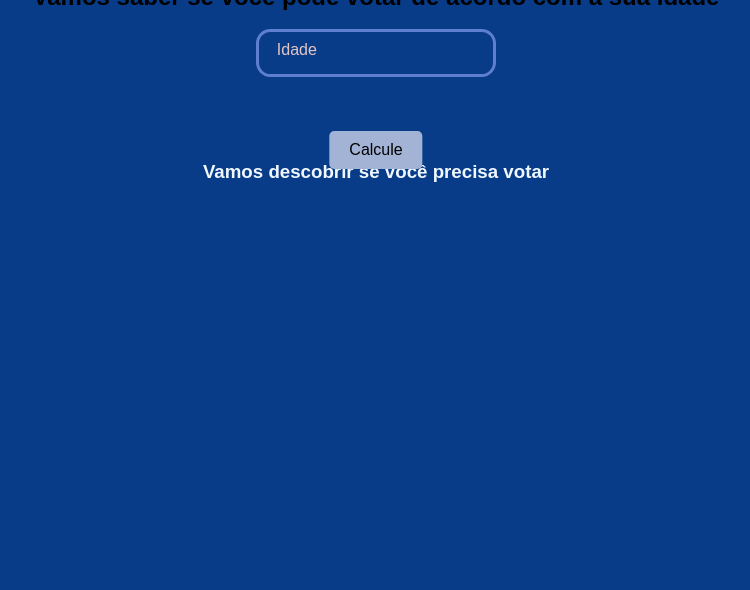
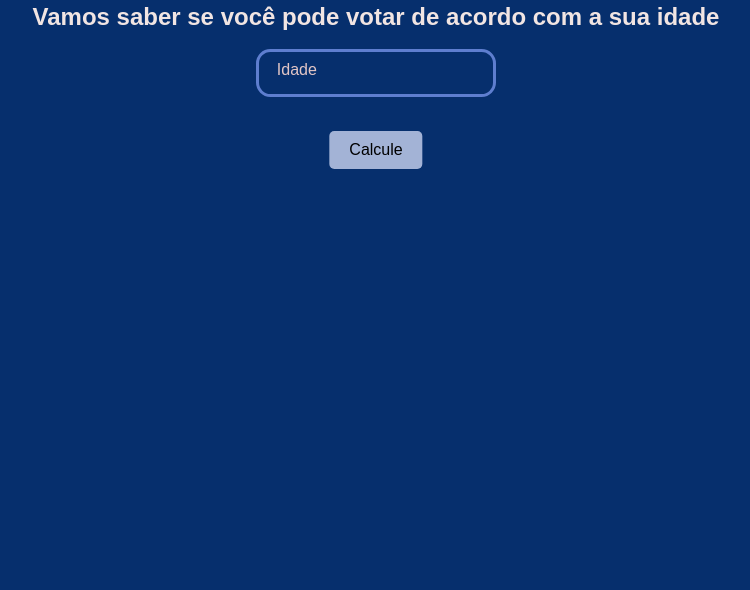
Before and after one commit to Hugox96/Estudo-B-sico-Javascript, a plain HTML site: page Exercicios/Condicionais/Votos/Votos(Else).html in a window 1280 px wide. Shown: the part 210-800 px from the top of the page, without its empty margins (264-1014 px from the left). Drawn offline with Linux system fonts and the light colour scheme.

Commit message:
Melhorando o exercicio de votos

```diff
--- a/Exercicios/Condicionais/Votos/Votos(Else).html
+++ b/Exercicios/Condicionais/Votos/Votos(Else).html
@@ -16,7 +16,7 @@
             Calculando idade para votar
         </h1>
 <br>
-        <h2>
+        <h2 style="color:rgb(241, 229, 227)">
             Vamos saber se você pode votar de acordo com a sua idade
         </h2>
 <br>
@@ -25,15 +25,14 @@
         <div class="form">
             <input type="number" id="voto" class="form__input" autocomplete="off" placeholder=" ">
             <label for="voto" class="form__label">Idade</label>
-          </div>
+        </div>
 <br>
         <!-- Adicionei uma classe para editar o botão e tornar o design melhor -->
         <button class= "btn" onclick="eleicao()"> Calcule <br> </button>
          <br>
            <!-- Nesta section será onde o texto novo do InnerHtml irá funcionar, pegando o Id = Idade  -->
-        <section  id="idade">
-            <br>
-            <h3 style="color: aliceblue;"> Vamos descobrir se você precisa votar </h3>
+        <section
+        id="idade">  <!-- Podemos editar o id idade para melhorar seu design-->
         </section>
 
         <script>
--- a/Exercicios/Condicionais/Votos/style.css
+++ b/Exercicios/Condicionais/Votos/style.css
@@ -15,7 +15,7 @@ body {
   justify-content: center;
   align-items: center;
   font-size: 1rem;
-  background-color: #093c88;
+  background-color: #062f6d;
 }
 
 .form {
@@ -81,10 +81,11 @@ body {
 
 /*Editando o id idade para melhorar o design da resposta do usuário */
 #idade {
-  color: white;
-  padding: 30px;
+  color: rgb(248, 248, 248);
+  padding: 10px;
+  margin-top: 40px;
   text-align: center;
-  font-size: medium;
+  font-size: large;
 
 }
 
```
